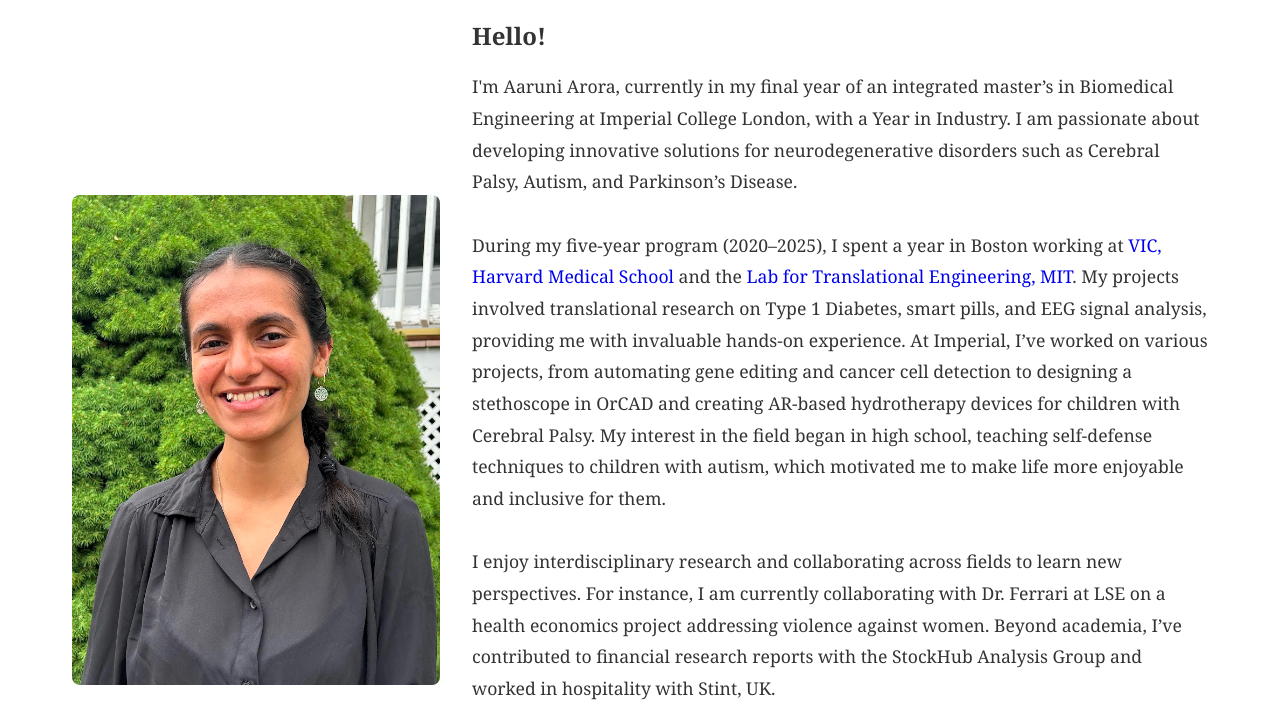
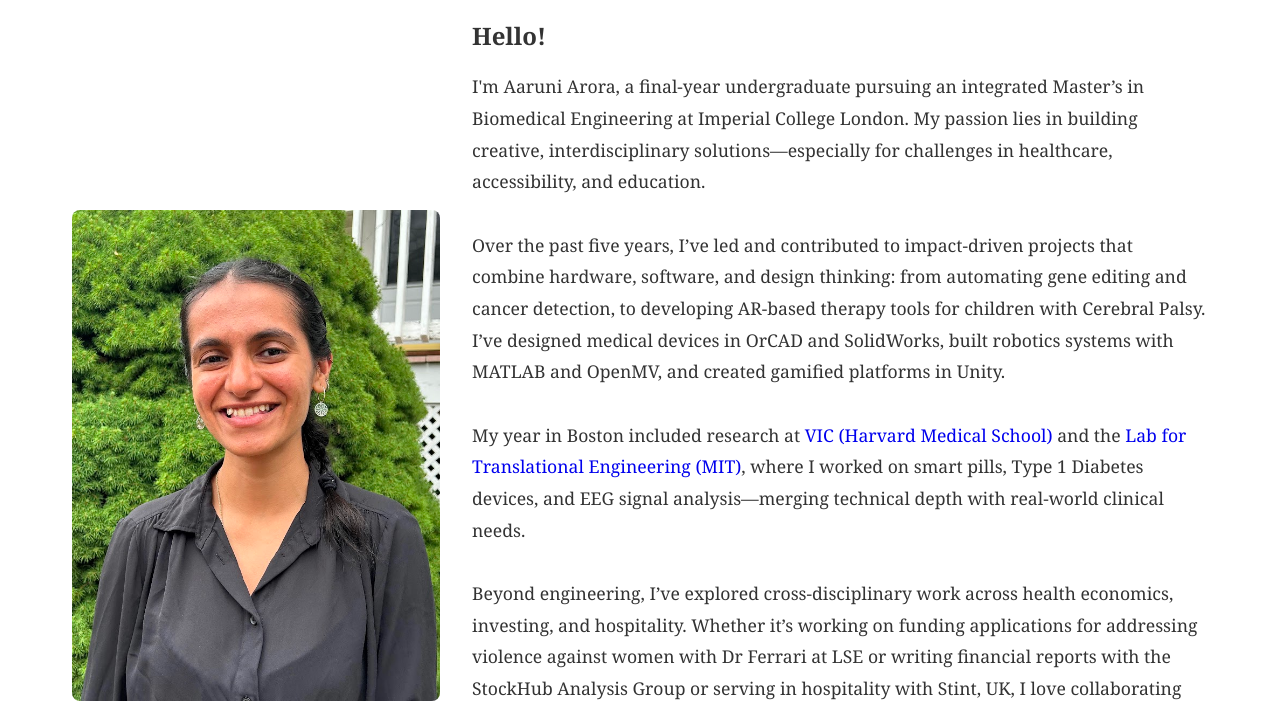
Before and after one commit to aaruniarora/aaruniarora.github.io, a plain HTML site: page index.html in a window 1280 px wide. Shown: the part 94-800 px from the top of the page. Drawn offline with Linux system fonts and the light colour scheme.

Commit message:
updated description in about me

```diff
--- a/index.html
+++ b/index.html
@@ -288,28 +288,24 @@
         <div class="about-text">
           <h2>Hello!</h2>
           <p>
-            I'm Aaruni Arora, currently in my final year of an integrated master’s in Biomedical Engineering
-            at Imperial College London, with a Year in Industry. I am passionate about developing innovative
-            solutions for neurodegenerative disorders such as Cerebral Palsy, Autism, and Parkinson’s Disease.<br><br>
-
-            During my five-year program (2020–2025), I spent a year in Boston working at
-            <a href="https://advancingcures.org/dogan-lab/" target="_blank">VIC, Harvard Medical School</a> and
-            the <a href="https://www.l4te.org/" target="_blank">Lab for Translational Engineering, MIT</a>.
-            My projects involved translational research on Type 1 Diabetes, smart pills, and EEG signal analysis, providing me with
-            invaluable hands-on experience. At Imperial, I’ve worked on various projects, from automating gene editing
-            and cancer cell detection to designing a stethoscope in OrCAD and creating AR-based hydrotherapy devices
-            for children with Cerebral Palsy. My interest in the field began in high school, teaching self-defense
-            techniques to children with autism, which motivated me to make life more enjoyable and inclusive for them.<br><br>
-
-            I enjoy interdisciplinary research and collaborating across fields to learn new perspectives. For instance,
-            I am currently collaborating with Dr. Ferrari at LSE on a health economics project addressing violence
-            against women. Beyond academia, I’ve contributed to financial research reports with the StockHub Analysis
-            Group and worked in hospitality with Stint, UK.<br><br>
-
-            Looking ahead, I’m excited to pursue a PhD in 2025, aiming to advance bioengineering and neuroscience to
-            make a real-world impact.<br><br>
-
-            Feel free to explore my projects and resume through the navigation bar!
+            I'm Aaruni Arora, a final-year undergraduate pursuing an integrated Master’s in Biomedical Engineering at Imperial College London.
+            My passion lies in building creative, interdisciplinary solutions—especially for challenges in healthcare, accessibility, and education.
+            <br><br>
+            Over the past five years, I’ve led and contributed to impact-driven projects that combine hardware, software, and design thinking:
+            from automating gene editing and cancer detection, to developing AR-based therapy tools for children with Cerebral Palsy.
+            I’ve designed medical devices in OrCAD and SolidWorks, built robotics systems with MATLAB and OpenMV, and created gamified platforms in Unity.
+            <br><br>
+            My year in Boston included research at <a href="https://advancingcures.org/dogan-lab/" target="_blank">VIC (Harvard Medical School)</a>
+            and the <a href="https://www.l4te.org/" target="_blank">Lab for Translational Engineering (MIT)</a>,
+            where I worked on smart pills, Type 1 Diabetes devices, and EEG signal analysis—merging technical depth with real-world clinical needs.
+            <br><br>
+            Beyond engineering, I’ve explored cross-disciplinary work across health economics, investing, and hospitality.
+            Whether it’s working on funding applications for addressing violence against women with Dr Ferrari at LSE or writing financial reports with the StockHub Analysis
+            Group or serving in hospitality with Stint, UK, I love collaborating across fields to learn and apply new perspectives.
+            <br><br>
+            I'm currently open to opportunities in startups, research labs, or innovation-focused roles where I can blend technical skill with purpose-driven impact.
+            <br><br>
+            Feel free to explore my projects, resume, and side hobbies through the navigation bar!
           </p>
         </div>
       </div>
```
